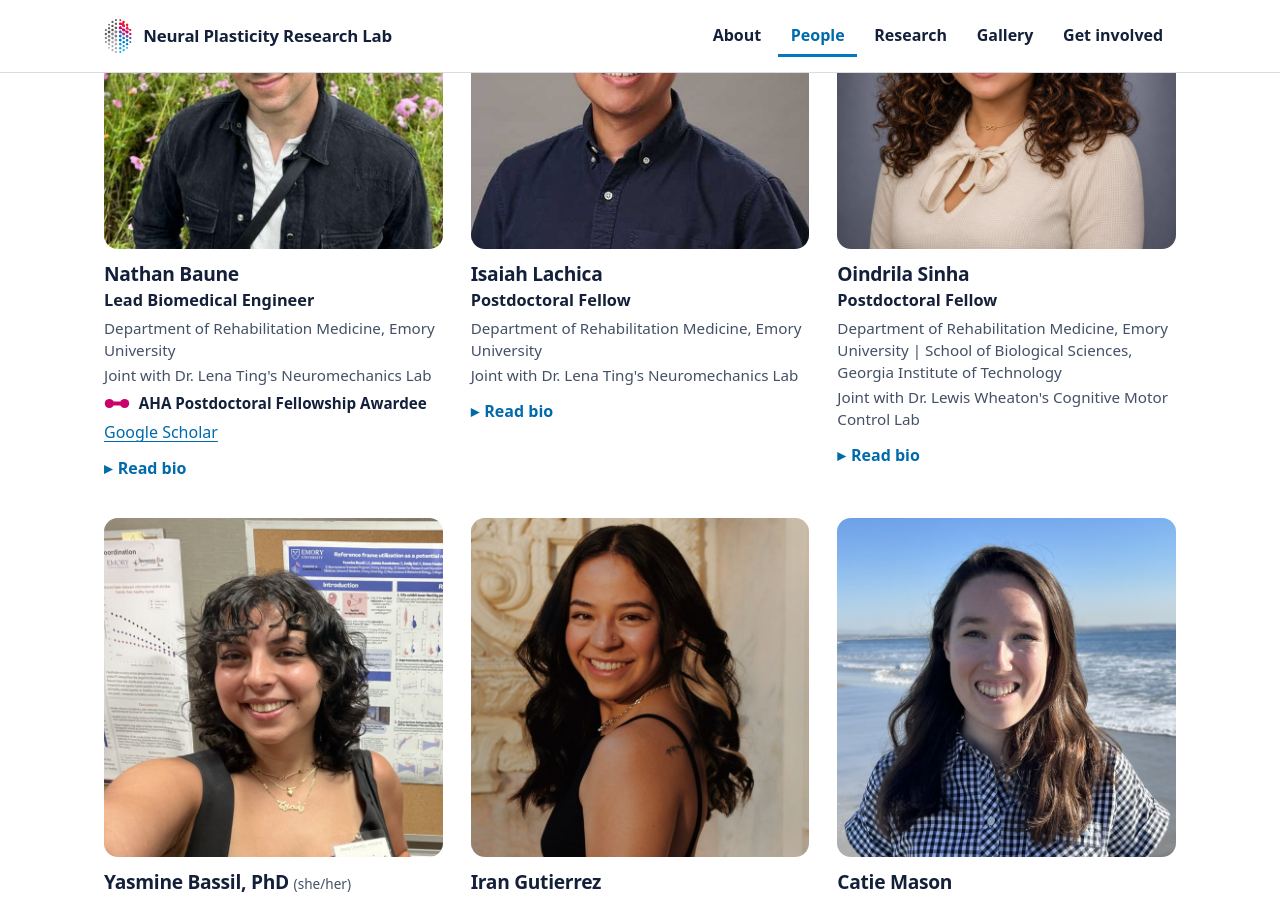
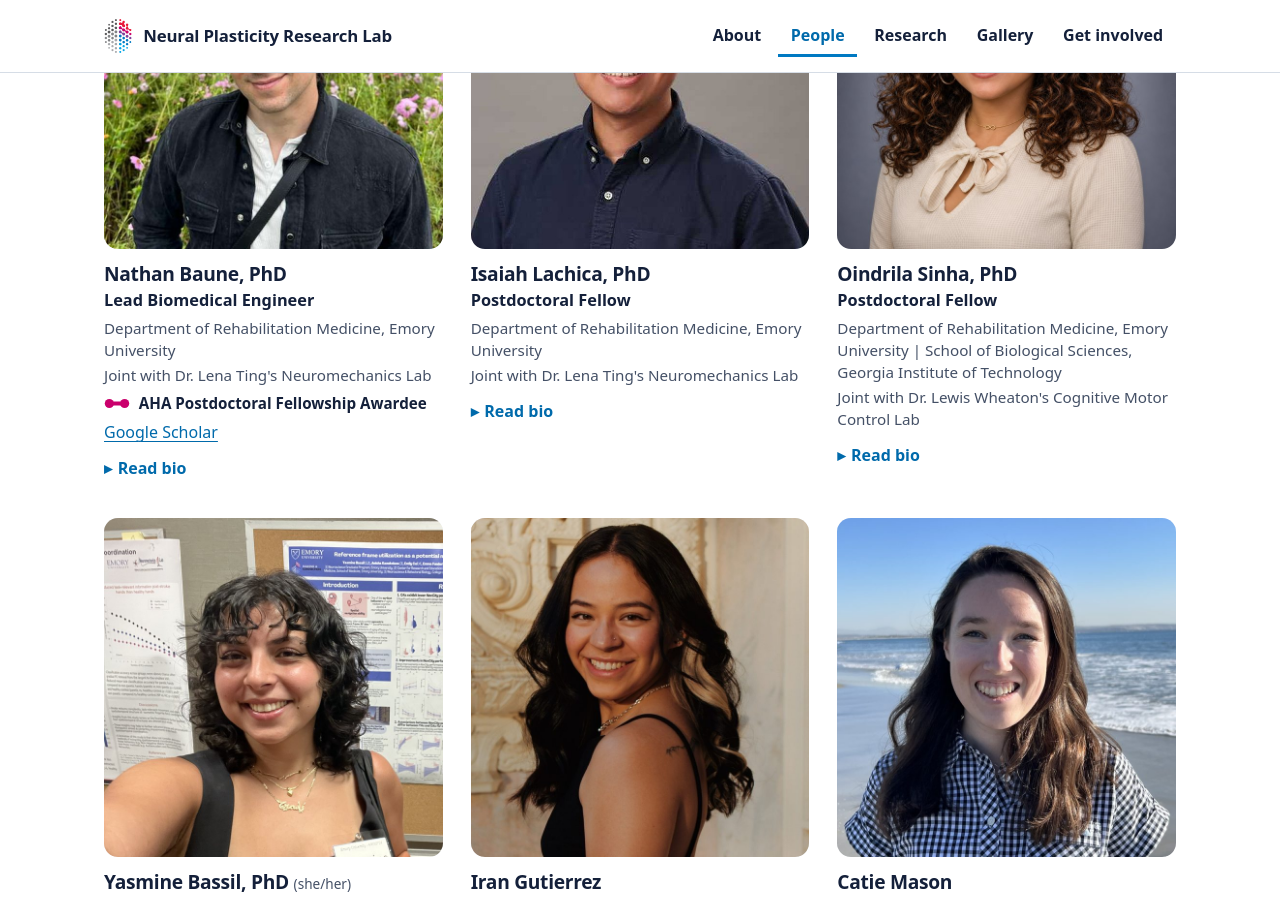
Before and after one commit to npresearchlab/npresearchlab.github.io, a Jekyll site: the page built from people.html, in a window 1280 px wide and 900 px high, scrolled down 1177 px. Built offline with Jekyll 4.4.1, drawn with Linux system fonts in a browser that asks for light colours; some web fonts are replaced; some of the changed text lies outside the part shown.

Commit message:
People: add PhD to Nathan Baune, Isaiah Lachica, and Oindrila Sinha
Co-Authored-By: Claude Opus 5.5 <noreply@anthropic.com>
Claude-Session: https://claude.ai/code/session_01A6YfpnrJqQKYAxW4w34cR4

```diff
--- a/_data/members.yml
+++ b/_data/members.yml
@@ -9,7 +9,7 @@
 # group must be one of: "Research staff, postdocs, and graduate students" or "Undergraduate students"
 # To move someone to alumni: delete their block here and add a line to alumni.yml.
 
-- name: Nathan Baune
+- name: Nathan Baune, PhD
   role: Lead Biomedical Engineer
   group: Research staff, postdocs, and graduate students
   affiliation: Department of Rehabilitation Medicine, Emory University
@@ -33,14 +33,14 @@
     sensors to track activities of daily living in the homes of stroke survivors. Nathan enjoys the latest
     technology, especially considering how it can be used to answer difficult research questions. Nathan
     is also fond of cycling, gardening, snowboarding (which is difficult in Georgia), and hunting mushrooms.
-- name: Isaiah Lachica
+- name: Isaiah Lachica, PhD
   role: Postdoctoral Fellow
   group: Research staff, postdocs, and graduate students
   affiliation: Department of Rehabilitation Medicine, Emory University
   joint: Joint with Dr. Lena Ting's Neuromechanics Lab
   photo: /assets/img/people/isaiah-lachica.jpg
   bio: "[PLACEHOLDER BIO — replace with a 2–4 sentence bio.]"
-- name: Oindrila Sinha
+- name: Oindrila Sinha, PhD
   role: Postdoctoral Fellow
   group: Research staff, postdocs, and graduate students
   affiliation: "Department of Rehabilitation Medicine, Emory University | School of Biological Sciences, Georgia Institute of Technology"
@@ -123,7 +123,7 @@
   role: Undergraduate Student
   group: Undergraduate students
   affiliation: Neuroscience Major, Georgia Institute of Technology
-  mentor: "Nathan Baune"
+  mentor: "Nathan Baune, PhD"
   photo: /assets/img/people/kanishka-sindhwani.jpg
   bio: >-
     Kanishka is a second-year undergraduate student at Georgia Tech. She is currently working with Dr.
--- a/_data/projects.yml
+++ b/_data/projects.yml
@@ -48,7 +48,7 @@
 
 - title: Neurophysiologic assessment of proprioceptive deficit and altered visuo-proprioceptive processing post-stroke
   team:
-    - "Nathan Baune"
+    - "Nathan Baune, PhD"
   status: coming-soon
   photo: /assets/img/tools/kinarm.jpg
   summary: >-
```
